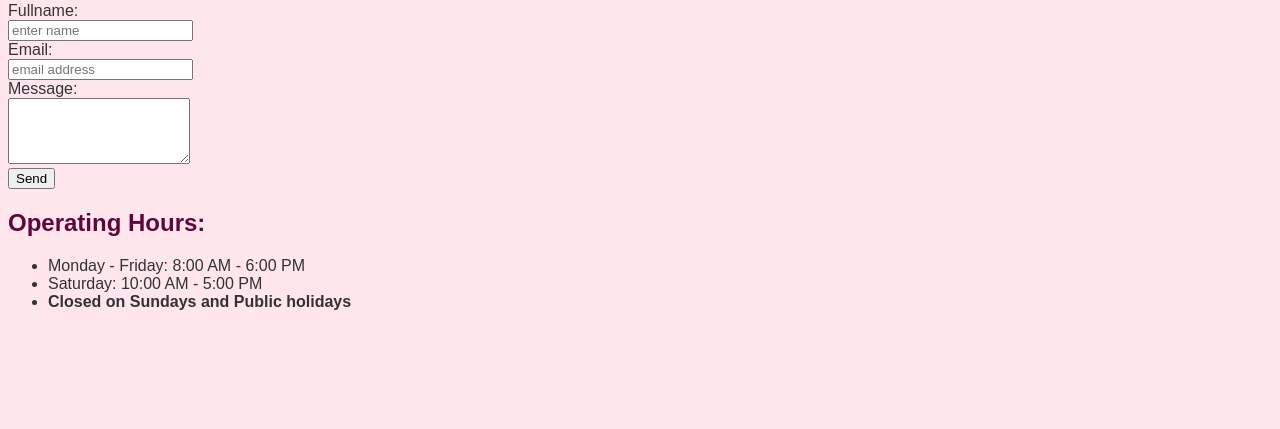
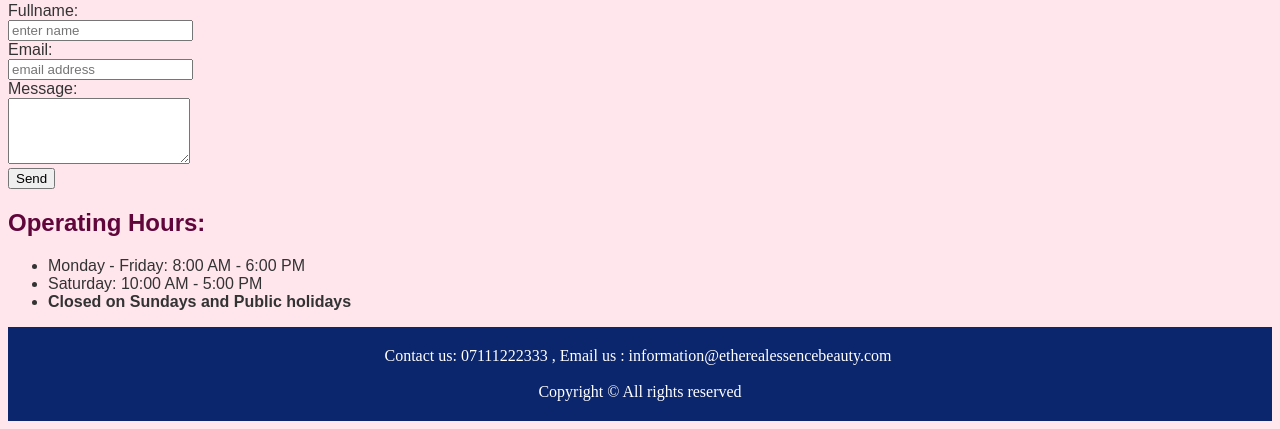
Before and after one commit to nmonar1/FirstWeb, a PHP site: page /contact_us.html in a window 1280 px wide. Shown: the part 613-1042 px from the top of the page. Before the commit the page ends 923 px from the top, so only its background shows below. Run offline with PHP 8.4, Linux system fonts and the light colour scheme.

Commit message:
added a footer in contact us.html

```diff
--- a/contact_us.html
+++ b/contact_us.html
@@ -67,3 +67,13 @@
             <li>Monday - Friday: 8:00 AM - 6:00 PM</li>
             <li>Saturday: 10:00 AM - 5:00 PM</li>
             <li><b>Closed on Sundays and Public holidays</b></li>
+        </ul>
+    </div>
+</body>
+<footer class="col-md-12"> Contact us: 07111222333 , Email us : information@etherealessencebeauty.com&nbsp;
+    <div class="row">
+		<br>
+      <div class="col-md-12">Copyright &copy; All rights reserved</div>
+    </div>
+  </footer>
+</html>
--- a/css/contact_us.css
+++ b/css/contact_us.css
@@ -22,3 +22,14 @@ body {
 h1,h2{
     color: #61063b;
 }
+footer {
+    background-color: #0c266d;
+    padding: 20px;
+    text-align: center;
+}
+.col-md-12 {
+    color: #fff;
+    font-family: quicksand;
+    font-style: normal;
+    font-weight: 300;
+}
```
